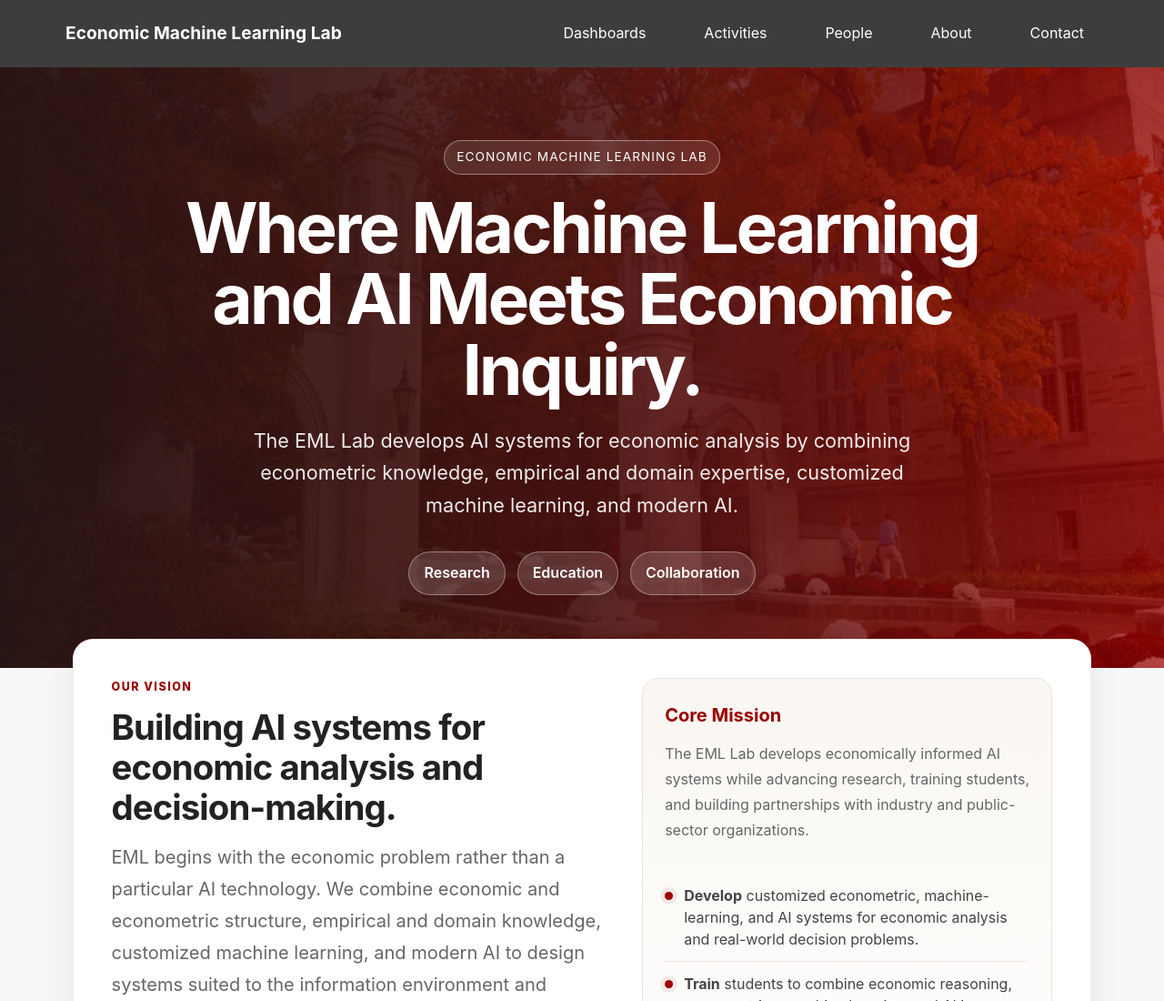
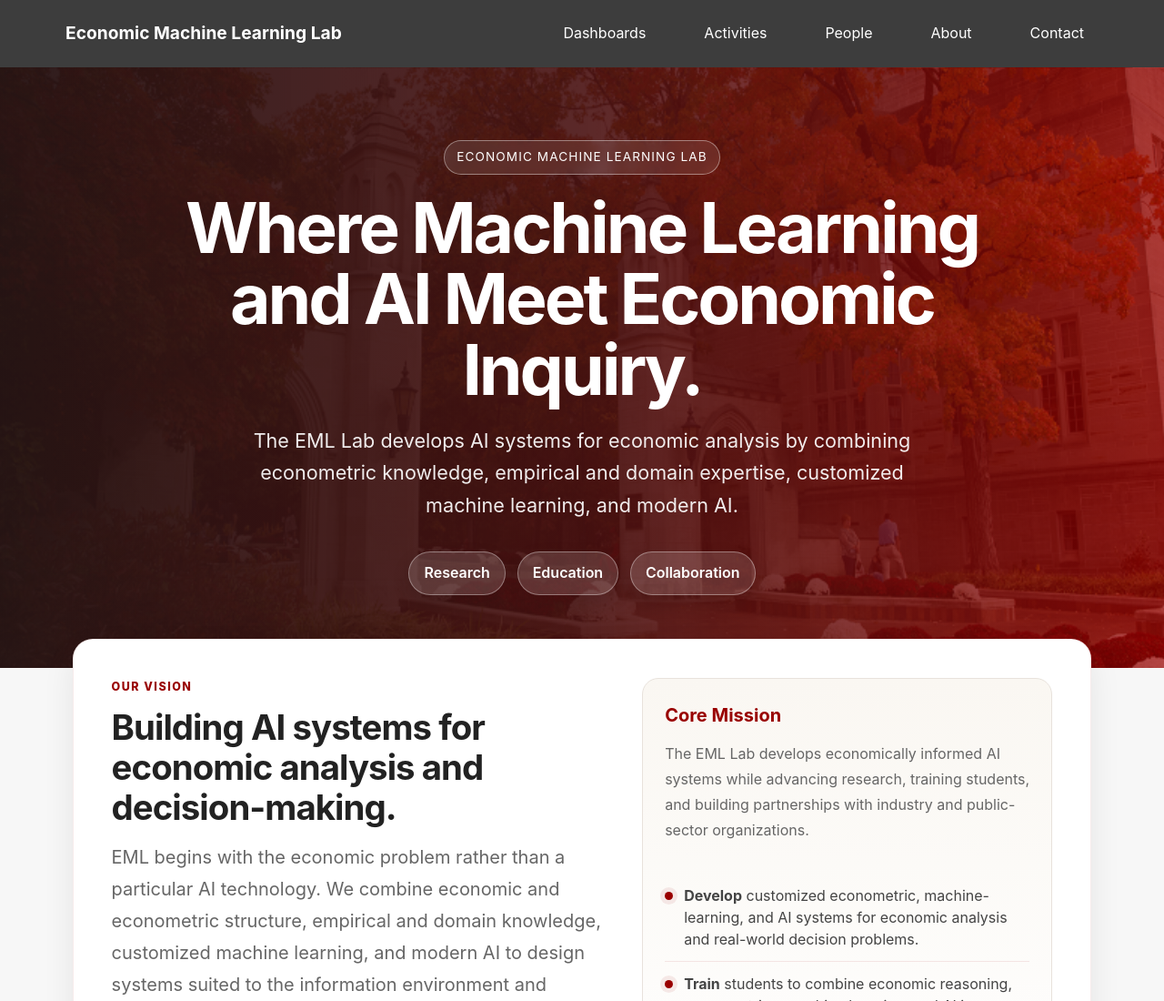
Before and after one commit to eml-lab/eml-lab.github.io, an Astro site: page /about in a window 1280 px wide. Shown: the top 1100 px of the page at 91% size. Built offline with nearby package versions, Linux system fonts and the light colour scheme; Astro itself is replaced by a stand-in of ours.

Commit message:
Change Meets to Meet.

```diff
--- a/src/pages/about.astro
+++ b/src/pages/about.astro
@@ -8,7 +8,7 @@ import "../styles/about.css";
 <section class="about-hero">
         <div class="about-hero-content">
             <div class="about-kicker">Economic Machine Learning Lab</div>
-            <h1>Where Machine Learning and AI Meets Economic Inquiry.</h1>
+            <h1>Where Machine Learning and AI Meet Economic Inquiry.</h1>
             <p>The EML Lab develops AI systems for economic analysis by combining econometric knowledge, empirical and domain expertise, customized machine learning, and modern AI.</p>
             <div class="hero-pill-row" aria-label="Core areas">
                 <span class="hero-pill">Research</span>
```
